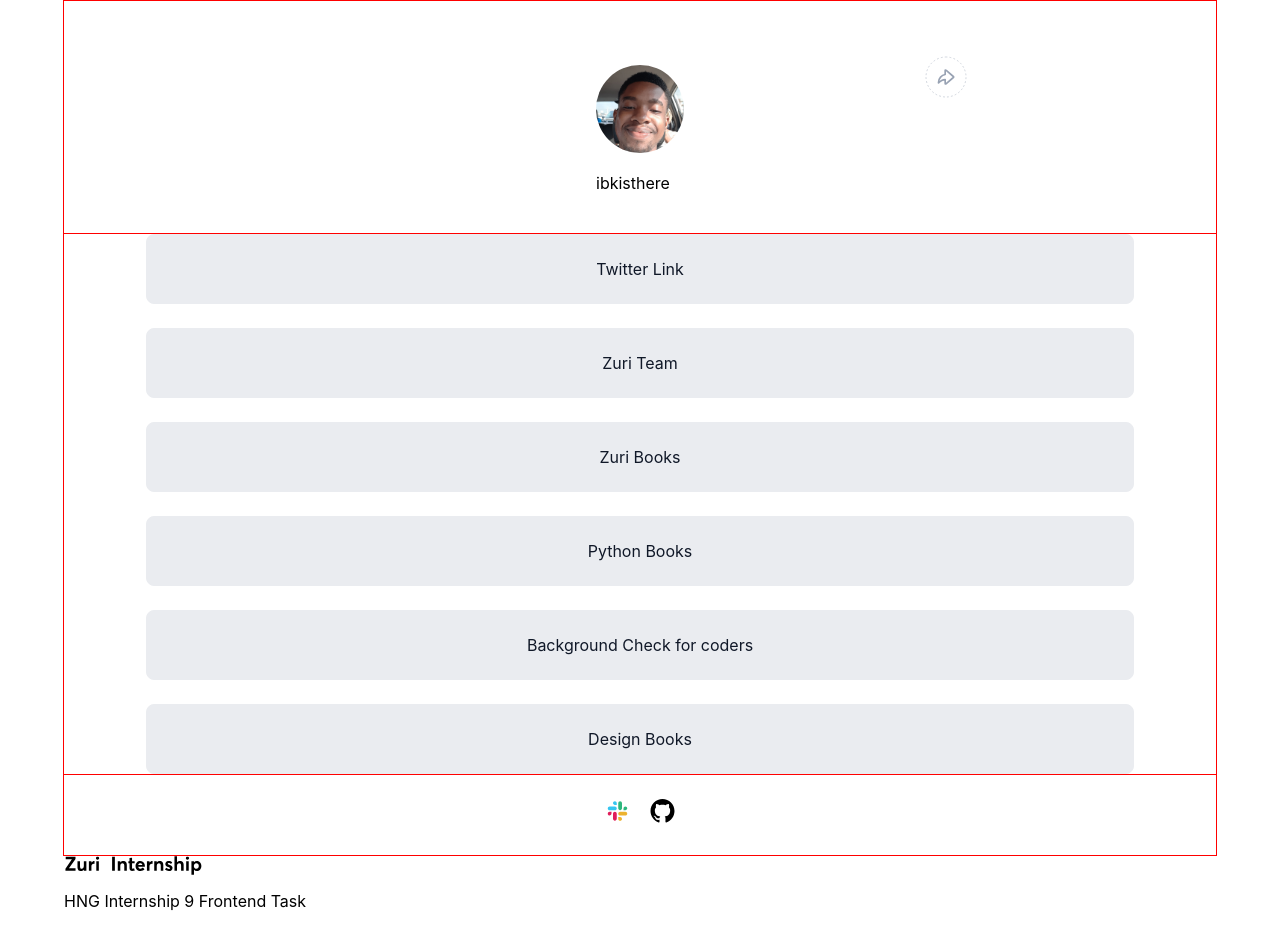
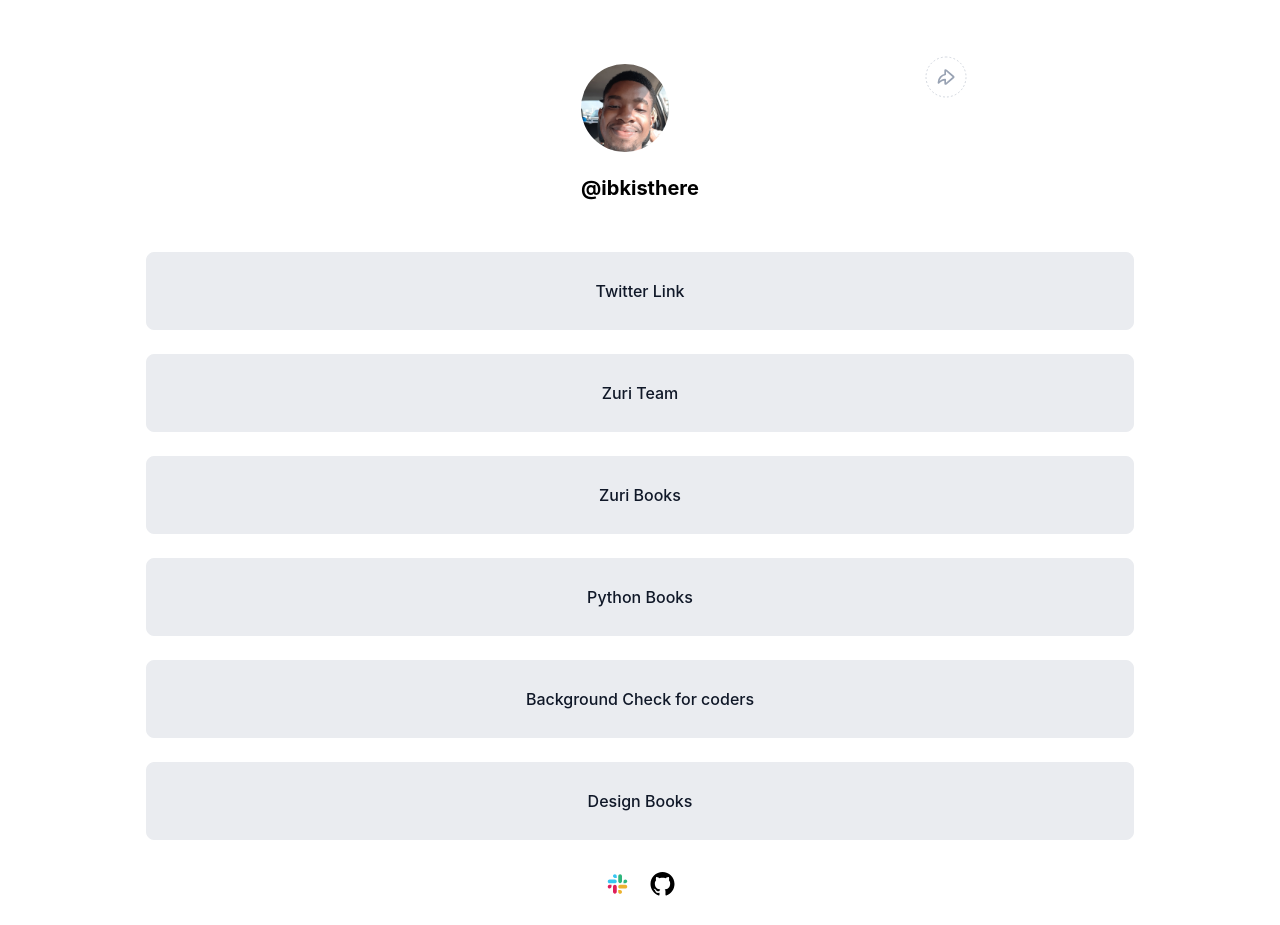
Before and after one commit to MadeByIbukunoluwa/HNGtask1, a React (Vite) app: page / in a window 1280 px wide. Shown: the top 925 px of the page. Built offline with nearby package versions, Linux system fonts and the light colour scheme.

Commit message:
added sharing profile functionality

```diff
--- a/src/App.css
+++ b/src/App.css
@@ -7,23 +7,29 @@
     justify-content: center;
     align-items: center;
 }
-
 .container {
     display: flex;
     flex-direction: column;
     justify-content: center;
     align-items: center;
     max-width: 1152px;
-    padding: 64px 0px 32px;
-    gap: 24px;
-    border: 1px solid red;
+    padding: 64px 0px 64px;
+    gap: 32px;
+    /* border: 1px solid red; */
     width: 90%;
 }
-
 .profile__section {
     position: relative;
 }
-
+.profile__section #twitter {
+    font-weight: 700;
+    font-style: bold;
+    font-size: 20px;
+    cursor:pointer;
+}
+.profile__section #slack {
+display: none;
+}
 .profile__img {
     width: 88px;
     height: 88px;
@@ -35,16 +41,22 @@
 
 .profile__img:after:hover {}
 
+.popup__share {
+    display: flex;
+    box-shadow: 1px 5px 15px rgb(16 24 40 / 10%)
+}
 .mobile__share__button {
     position:absolute;
     top:63.17px;
-    right:29.33px
+    right:29.33px;
+    cursor: pointer;
 }
 .desktop__share__button {
     position: absolute;
     display: none;
     right:24.44444%;
     top:56.421px;
+    cursor: pointer;
 }
 .links__section {
     display: flex;
@@ -52,7 +64,7 @@
     justify-content: center;
     align-items: center;
     gap: 24px;
-    border: 1px solid red;
+    /* border: 1px solid red; */
     width: 100%;
 }
 
@@ -64,6 +76,8 @@
     background: #EAECF0;
     list-style: none;
     text-decoration: none;
+    font-weight:500;
+    line-height: 28px;
     width: 80%;
     border-radius: 8px;
     padding: 24px 32px;
@@ -71,23 +85,30 @@
     color: #101828;
 }
 
-.links:hover {}
+.links:hover {
 
-.links:focus {}
+}
+
+.links:focus {
+
+}
 
 .footer__section {
     display: flex;
     justify-content: center;
     align-items: center;
     width: 100%;
+
 }
 
 .footer__section img {
     margin: 0 10px;
 }
 .main__footer {
+    border-top:1px solid grey;
     display: flex;
     flex-direction: column;
+    padding:32px, 0px, 32px, 0px;
     width:90%;
 }
  .ingressive__img {
@@ -106,4 +127,9 @@
     .desktop__share__button {
         display:block;
     }
+    .main__footer {
+        flex-direction: row;
+        justify-content: space-around;
+        align-items: center;
+    }
  }
--- a/src/components/Container.jsx
+++ b/src/components/Container.jsx
@@ -1,22 +1,38 @@
-import React from 'react'
+import React,{useState} from 'react'
 import "../App.css"
 import linksArray from '../links'
 import slack from '/slack.svg'
 import profileimg from '/profile-img.jpg'
 import mobilesharebutton from '/mobilesharebutton.svg'
 import desktopsharebutton from '/desktopsharebutton.svg'
+import popupshareicon from "/popupshare.svg"
 import github from '/github.svg'
+
 const Container = () => {
+    const PopupComponent = () => {
+        return (
+            <div className='popup__share'>
+                <img src={popupshareicon} alt="share profile link icon" />
+                <p>Share Profile</p>
+            </div>
+        )
+    }
+    const [popup, setPopup] = useState(false)
+    const [copyToClipboard,setCopytoClipboard ] = useState(false)
+    function togglePopup () {
+        setPopup(() => setPopup(!popup))
+        console.log("hello")
+    }
   return (
     <div className='container'>
-
         <section className= "profile__section" >
             <img src={profileimg} alt="profile image " className='profile__img'/>
-            <p id = "twitter">ibkisthere</p>
-            <p id = "slack"></p>
+            <p id = "twitter">@ibkisthere</p>
+            <p id = "slack">ibukunoluwa</p>
         </section>
-        <img src={mobilesharebutton} alt="" class= "mobile__share__button" />
-        <img src={desktopsharebutton} alt="" class= "desktop__share__button" />
+        <img src={mobilesharebutton} alt="" className= "mobile__share__button" onClick = {togglePopup} />
+        {popup && <PopupComponent/>}
+        <img src={desktopsharebutton} alt="" className= "desktop__share__button" />
 
          <section className="links__section">
             {linksArray.map(({name,link,id})=> {
```
Also changed, not shown: public/popupshare.svg (added), src/components/Footer.jsx (line endings or trailing spaces).
